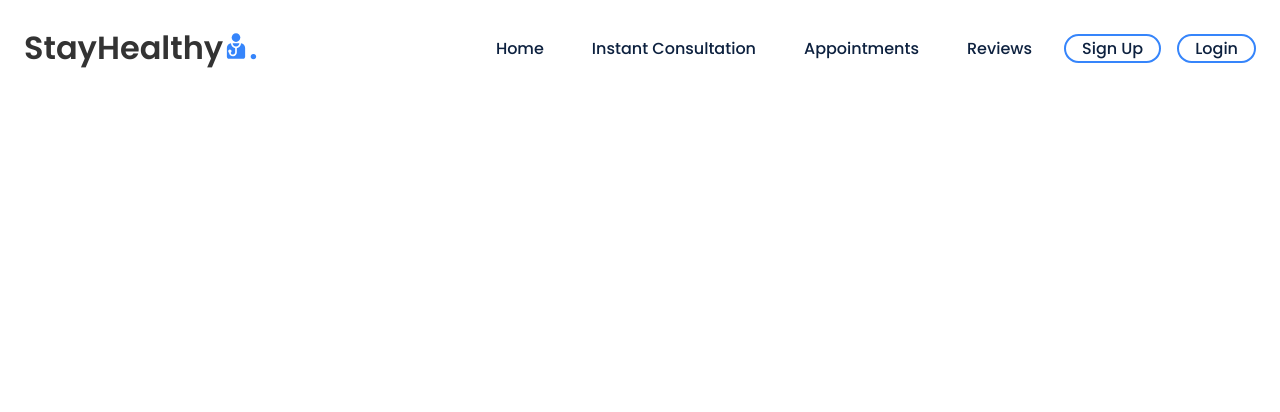
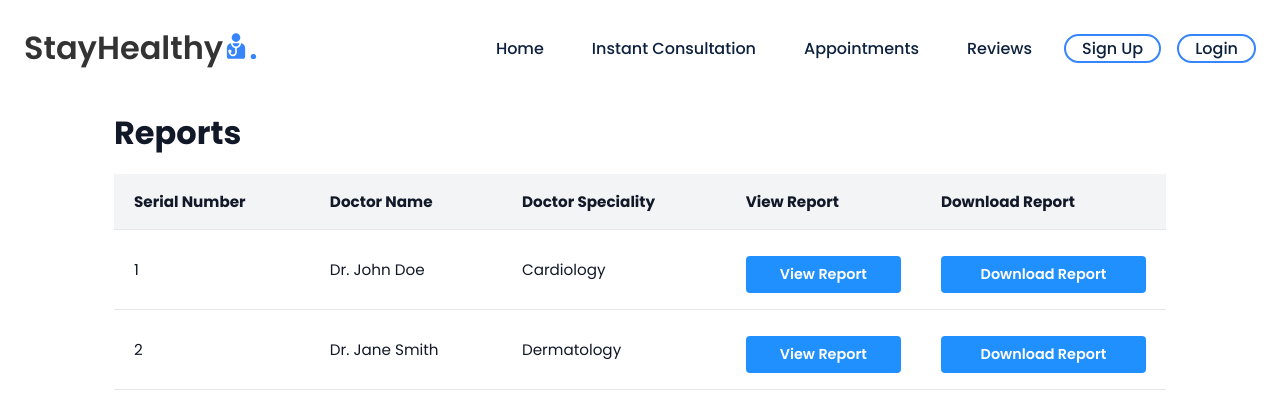
Before and after one commit to sd-pplus/med_appt, a React (Vite) app: page /reports in a window 1280 px wide. Shown: the top 412 px of the page. Built offline with nearby package versions, Linux system fonts and the light colour scheme.

Commit message:
Report layout

```diff
--- a/src/App.jsx
+++ b/src/App.jsx
@@ -10,6 +10,7 @@ import InstantConsultation from './Components/InstantConsultation/InstantConsult
 import BookingConsultation from './Components/BookingConsultation';
 import ReviewForm from './Components/ReviewForm/ReviewForm';
 import ProfileForm from './Components/ProfileCard/ProfileForm';
+import ReportsLayout from './Components/ReportsLayout/ReportsLayout';
 
 // Function component for the main App
 function App() {
@@ -32,6 +33,7 @@ function App() {
             <Route path="/appointments" element={<BookingConsultation />} />
             <Route path="/reviews" element={<ReviewForm />} />
             <Route path="/profile" element={<ProfileForm />} />
+            <Route path="/reports" element={<ReportsLayout />} />
           </Routes>
         </Notification>
       </BrowserRouter>
--- a/src/Components/ProfileCard/ProfileCard.css
+++ b/src/Components/ProfileCard/ProfileCard.css
@@ -19,6 +19,10 @@
   font-weight: 500;
   text-decoration: none;
   white-space: nowrap;
+}
+
+.profile-card__link + .profile-card__link {
+  margin-top: 0.75rem;
 }
 
 .profile-card__link:hover {
--- a/src/Components/ProfileCard/ProfileCard.jsx
+++ b/src/Components/ProfileCard/ProfileCard.jsx
@@ -12,6 +12,14 @@ const ProfileCard = ({ onNavigate }) => {
       >
         Your Profile
       </Link>
+      <Link
+        to="/reports"
+        className="profile-card__link"
+        role="menuitem"
+        onClick={onNavigate}
+      >
+        Your Reports
+      </Link>
     </div>
   );
 };
--- /dev/null
+++ b/src/Components/ReportsLayout/ReportsLayout.css
@@ -0,0 +1,69 @@
+.reports-page {
+  max-width: 1100px;
+  margin: 0 auto;
+  padding: 7rem 1.5rem 3rem;
+}
+
+.reports-page__title {
+  margin: 0 0 1.25rem;
+  font-size: 2rem;
+  font-weight: 700;
+  color: #111827;
+}
+
+.reports-table-wrapper {
+  overflow-x: auto;
+  background: #fff;
+}
+
+.reports-table {
+  width: 100%;
+  border-collapse: collapse;
+  min-width: 760px;
+}
+
+.reports-table th,
+.reports-table td {
+  padding: 1rem 1.25rem;
+  text-align: left;
+  border-bottom: 1px solid #e5e7eb;
+  color: #111827;
+  font-size: 0.95rem;
+  vertical-align: middle;
+}
+
+.reports-table th {
+  background: #f3f4f6;
+  font-weight: 700;
+  white-space: nowrap;
+}
+
+.reports-table tbody tr:last-child td {
+  border-bottom: 1px solid #e5e7eb;
+}
+
+.reports-btn {
+  background-color: #2190ff;
+  color: #fff;
+  border: none;
+  border-radius: 4px;
+  padding: 8px 12px;
+  font-size: 0.9rem;
+  font-weight: 600;
+  cursor: pointer;
+  white-space: nowrap;
+}
+
+.reports-btn:hover {
+  background-color: #1a7de0;
+}
+
+@media (max-width: 700px) {
+  .reports-page {
+    padding-top: 6rem;
+  }
+
+  .reports-page__title {
+    font-size: 1.6rem;
+  }
+}
--- /dev/null
+++ b/src/Components/ReportsLayout/ReportsLayout.jsx
@@ -0,0 +1,80 @@
+import './ReportsLayout.css';
+
+const reports = [
+  {
+    id: 1,
+    doctorName: 'Dr. John Doe',
+    speciality: 'Cardiology',
+  },
+  {
+    id: 2,
+    doctorName: 'Dr. Jane Smith',
+    speciality: 'Dermatology',
+  },
+];
+
+const REPORT_URL = '/patient_report.pdf';
+
+const ReportsLayout = () => {
+  const openReportInNewTab = () => {
+    window.open(REPORT_URL, '_blank', 'noopener,noreferrer');
+  };
+
+  const downloadReport = () => {
+    const link = document.createElement('a');
+    link.href = REPORT_URL;
+    link.download = 'patient_report.pdf';
+    document.body.appendChild(link);
+    link.click();
+    document.body.removeChild(link);
+  };
+
+  return (
+    <div className="reports-page">
+      <h1 className="reports-page__title">Reports</h1>
+
+      <div className="reports-table-wrapper">
+        <table className="reports-table">
+          <thead>
+            <tr>
+              <th>Serial Number</th>
+              <th>Doctor Name</th>
+              <th>Doctor Speciality</th>
+              <th>View Report</th>
+              <th>Download Report</th>
+            </tr>
+          </thead>
+          <tbody>
+            {reports.map((report) => (
+              <tr key={report.id}>
+                <td>{report.id}</td>
+                <td>{report.doctorName}</td>
+                <td>{report.speciality}</td>
+                <td>
+                  <button
+                    type="button"
+                    className="reports-btn"
+                    onClick={openReportInNewTab}
+                  >
+                    View Report
+                  </button>
+                </td>
+                <td>
+                  <button
+                    type="button"
+                    className="reports-btn"
+                    onClick={downloadReport}
+                  >
+                    Download Report
+                  </button>
+                </td>
+              </tr>
+            ))}
+          </tbody>
+        </table>
+      </div>
+    </div>
+  );
+};
+
+export default ReportsLayout;
```
Also changed, not shown: 1 other file (tests, documents, lock files or other folders).
